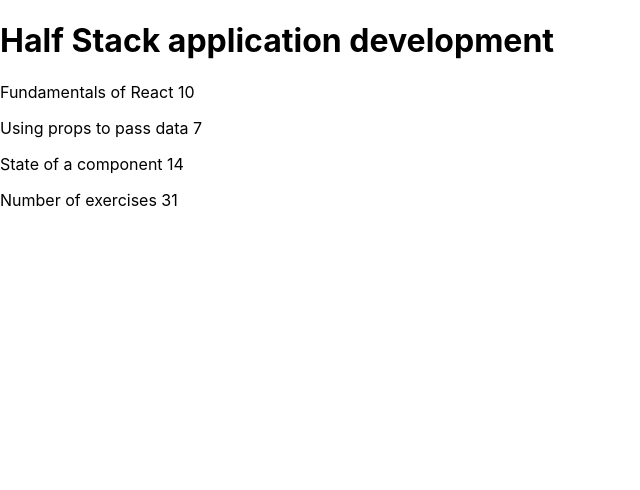
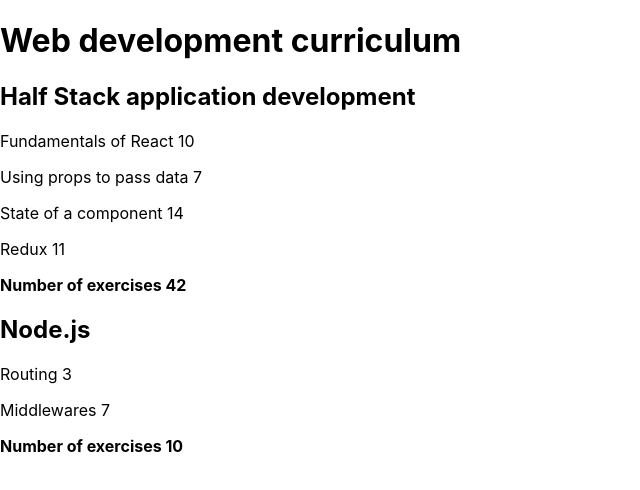
Before and after one commit to lipasofra/FullStack-React, a React (Create React App) app: page / in a window 1280 px wide. Shown: the top 490 px of the page, without its empty margins (0-640 px from the left). Built offline with nearby package versions, Linux system fonts and the light colour scheme.

Commit message:
several courses exercise 2.4, separate module exercise 2.5 already done

```diff
--- a/src/App.js
+++ b/src/App.js
@@ -6,9 +6,11 @@
 
 
 const App = () => {
-  const course = {
+
+  const courses = [
+    {
+      name: 'Half Stack application development',
       id: 1,
-    name: 'Half Stack application development',
       parts: [
         {
           name: 'Fundamentals of React',
@@ -24,11 +26,40 @@
           name: 'State of a component',
           exercises: 14,
           id: 3
+        },
+        {
+          name: 'Redux',
+          exercises: 11,
+          id: 4
+        }
+      ]
+    },
+    {
+      name: 'Node.js',
+      id: 2,
+      parts: [
+        {
+          name: 'Routing',
+          exercises: 3,
+          id: 1
+        },
+        {
+          name: 'Middlewares',
+          exercises: 7,
+          id: 2
         }
       ]
     }
+  ]
 
-  return <Course course={course} />
+  return (
+    <div>
+      <h1>Web development curriculum</h1>
+    {courses.map(course =>
+      <Course key={course.id} course={course} />
+     )}
+  </div>
+  )
 }
 
 export default App
--- a/src/components/Course.js
+++ b/src/components/Course.js
@@ -2,7 +2,7 @@
 
 const Header = (props) => {
     return(
-      <h1>{props.name}</h1>
+      <h2>{props.name}</h2>
     )
 
   }
@@ -28,7 +28,7 @@
     const exercises = parts.map(part => part.exercises)
     const total = exercises.reduce((acumulado=0, exercisesPart) => {return exercisesPart + acumulado})
     return (
-      <p>Number of exercises {total}</p>
+      <p style={{fontWeight: 'bold'}}>Number of exercises {total}</p>
     )
   }
 
```
Lines whose indentation alone changed are shown as unchanged.
